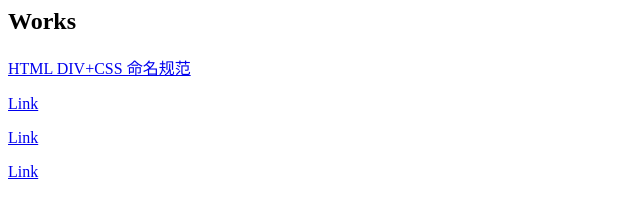
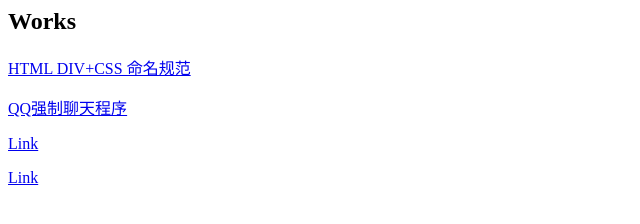
Before and after one commit to Hunlongyu/Works, a plain HTML site: page index.html in a window 1280 px wide. Shown: the whole page, without its empty margins (0-640 px from the left). Drawn offline with Linux system fonts and the light colour scheme.

Commit message:
add link

```diff
--- a/index.html
+++ b/index.html
@@ -9,7 +9,7 @@
 		<div class="wrap">
 			<h2>Works</h2>
 			<p><a href="pages/NameRule/name_rule.html">HTML DIV+CSS 命名规范</a></p>
-			<p><a href="#">Link</a></p>
+			<p><a href="pages/qqChat/index.html">QQ强制聊天程序</a></p>
 			<p><a href="#">Link</a></p>
 			<p><a href="#">Link</a></p>
 		</div>
```
